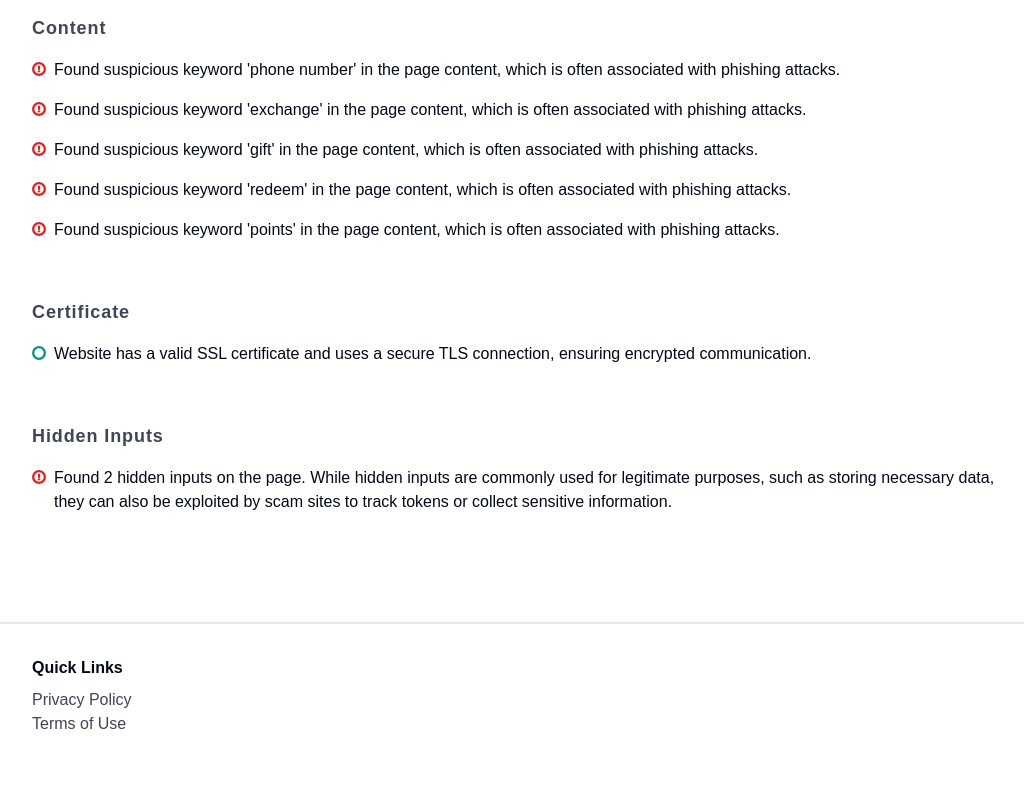
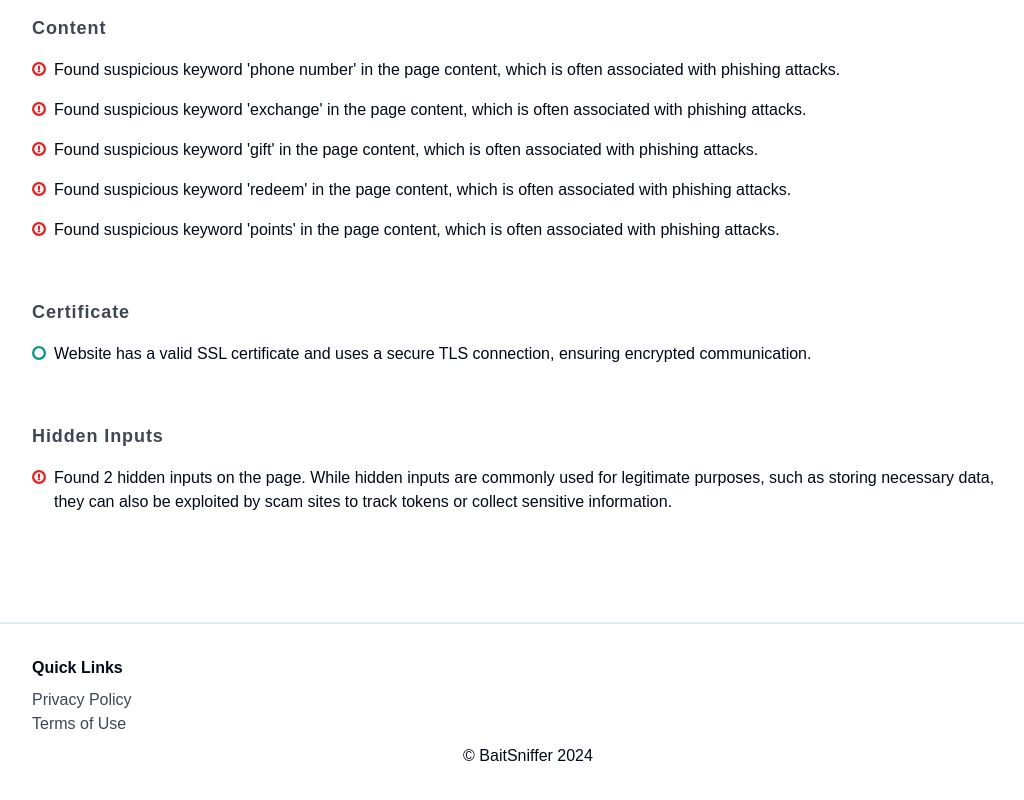
Before and after one commit to jallenmanaloto/sniffer-ui, a Next.js app: page / in a window 1280 px wide. Shown: the part 1060-1860 px from the top of the page, without its empty margins (112-1136 px from the left). Before the commit the page ends 1836 px from the top, so only its background shows below. Built offline with nearby package versions, Linux system fonts and the light colour scheme.

Commit message:
feat: add copyright

```diff
--- a/src/components/footer/index.tsx
+++ b/src/components/footer/index.tsx
@@ -31,6 +31,9 @@ export default function Footer() {
             })}
           </div>
         </div>
+        <div className="copyright flex justify-center">
+          <h4>© BaitSniffer 2024</h4>
+        </div>
       </div>
     </footer>
   )
```
